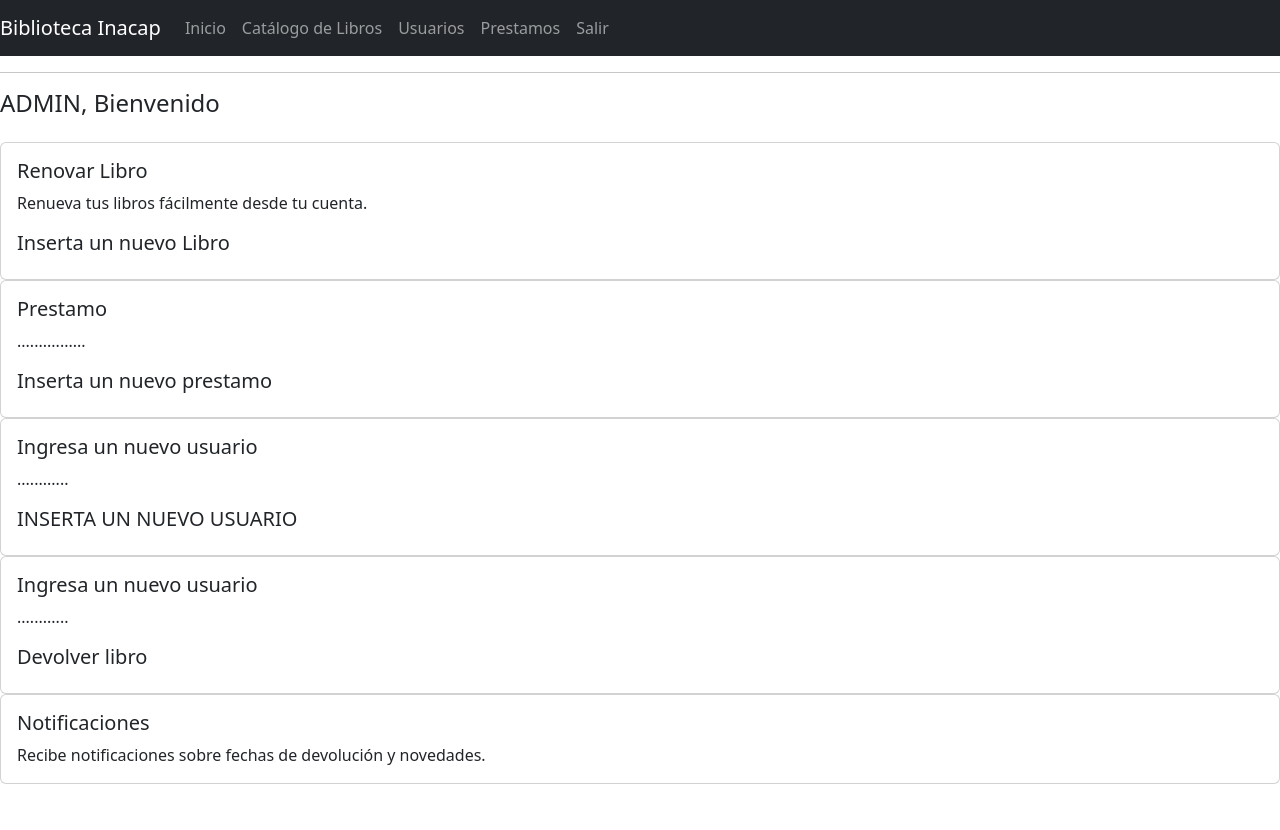
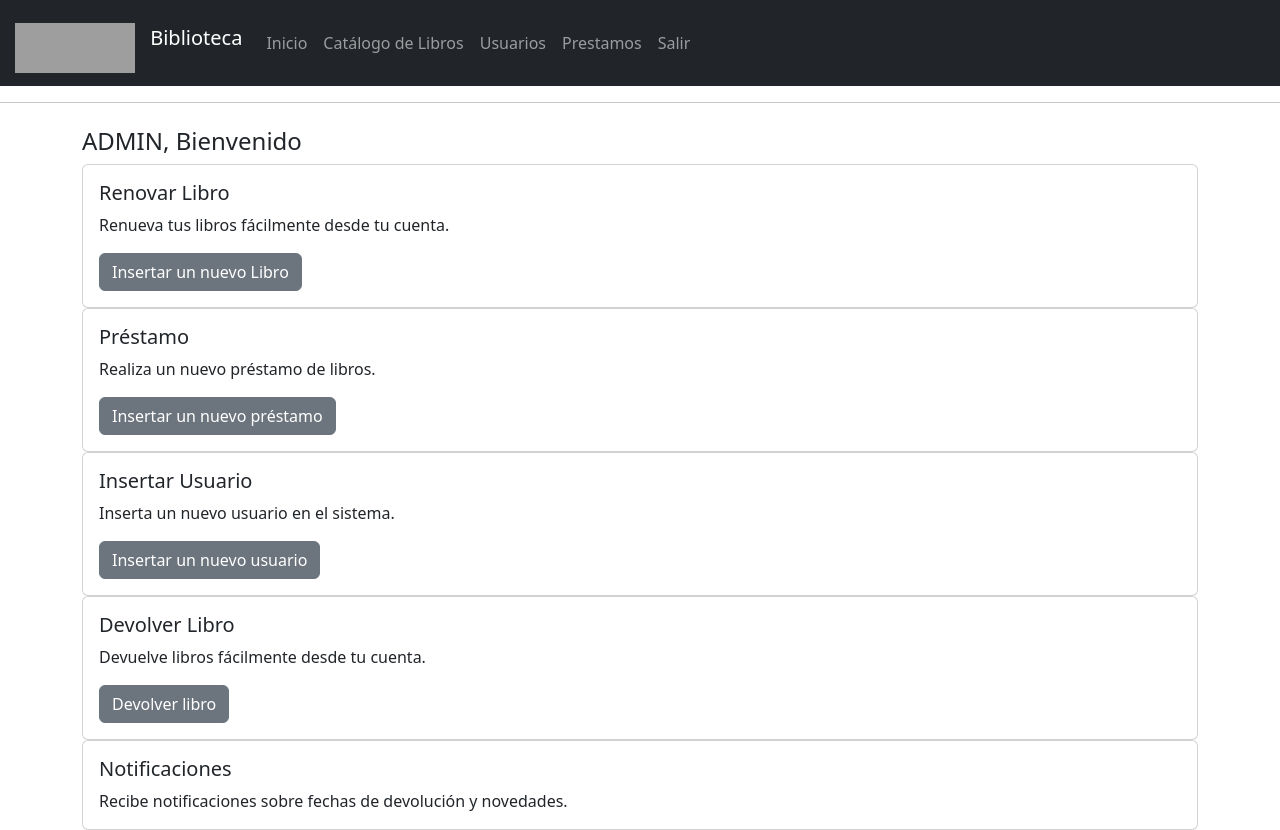
Before and after one commit to Arleen-Arellano/sistema_de_prestamo, a Django app: page / in a window 1280 px wide. Before the commit the page ends 784 px from the top, so only its background shows below. Run offline with Django 5.2, Linux system fonts and the light colour scheme; a user stored in the database is signed in; grey boxes are pictures that could not be loaded.

Commit message:
1.4 final
ahora funciona todo, agregado de diseño tambien

```diff
--- a/login/core/templates/core/base.html
+++ b/login/core/templates/core/base.html
@@ -1,15 +1,23 @@
 <!DOCTYPE html>
 <html lang="es">
+
 <head>
     <meta charset="UTF-8">
     <meta name="viewport" content="width=device-width, initial-scale=1.0">
     <title>Aplicacion</title>
-    <link href="https://cdn.jsdelivr.net/npm/bootstrap@5.3.2/dist/css/bootstrap.min.css" rel="stylesheet" integrity="sha384-T3c6CoIi6uLrA9TneNEoa7RxnatzjcDSCmG1MXxSR1GAsXEV/Dwwykc2MPK8M2HN" crossorigin="anonymous">
+    <link href="https://cdn.jsdelivr.net/npm/bootstrap@5.3.2/dist/css/bootstrap.min.css" rel="stylesheet"
+        integrity="sha384-T3c6CoIi6uLrA9TneNEoa7RxnatzjcDSCmG1MXxSR1GAsXEV/Dwwykc2MPK8M2HN" crossorigin="anonymous">
 </head>
+
 <body>
     <nav class="navbar navbar-expand-lg navbar-dark bg-dark">
-        <a class="navbar-brand" href="#">Biblioteca Inacap</a>
-        <button class="navbar-toggler" type="button" data-toggle="collapse" data-target="#navbarNav" aria-controls="navbarNav" aria-expanded="false" aria-label="Toggle navigation">
+        <a class="navbar-brand" href="#" style="padding-top: 15px;">
+            <img style="margin-left: 15px;" src="https://static.vgroup.cl/2022/02/WEB-VGROUP/IMG/logo-inacap-3.png" width="120" height="50"
+                class="d-inline-block align-top" alt="">
+            <span style="margin-left: 10px;"></span>Biblioteca
+        </a>
+        <button class="navbar-toggler" type="button" data-toggle="collapse" data-target="#navbarNav"
+            aria-controls="navbarNav" aria-expanded="false" aria-label="Toggle navigation">
             <span class="navbar-toggler-icon"></span>
         </button>
         <div class="collapse navbar-collapse" id="navbarNav">
@@ -39,4 +47,5 @@
 
     {% block content %}{% endblock %}
 </body>
+
 </html>
--- a/login/core/templates/core/home.html
+++ b/login/core/templates/core/home.html
@@ -1,51 +1,43 @@
-{%extends 'core/base.html'%}
-
+{% extends 'core/base.html' %}
 
 {% block content %}
 
 {% if request.user.is_authenticated %}
     <hr>
+    <div class="container mt-4 mr-4">
         <h4>
-        {{user.username | upper }}, Bienvenido
+            {{ user.username | upper }}, Bienvenido
         </h4>
-    <div class="card-deck mt-4">
+        <div class="card-deck">
             <div class="card">
                 <div class="card-body">
                     <h5 class="card-title">Renovar Libro</h5>
                     <p class="card-text">Renueva tus libros fácilmente desde tu cuenta.</p>
-                <h5>
-                  <a class="nav-link" href={% url 'insertarlibro' %}>Inserta un nuevo Libro</a>
-                </h5>
-          </div>
-
-        </div>
-        <div class="card">
-          <div class="card-body">
-            <h5 class="card-title">Prestamo</h5>
-            <p class="card-text">................</p>
-                <h5>
-                  <a class="nav-link" href={% url 'insertar_prestamo' %}>Inserta un nuevo prestamo</a>
-                </h5>
+                    <a class="btn btn-secondary" href={% url 'insertarlibro' %}>Insertar un nuevo Libro</a>
                 </div>
             </div>
 
             <div class="card">
                 <div class="card-body">
-            <h5 class="card-title">Ingresa un nuevo usuario</h5>
-            <p class="card-text">............</p>
-                <h5>
-                  <a class="nav-link" href={% url 'insertar_usuario' %}>INSERTA UN NUEVO USUARIO</a>
-                </h>
+                    <h5 class="card-title">Préstamo</h5>
+                    <p class="card-text">Realiza un nuevo préstamo de libros.</p>
+                    <a class="btn btn-secondary" href={% url 'insertar_prestamo' %}>Insertar un nuevo préstamo</a>
                 </div>
             </div>
 
             <div class="card">
                 <div class="card-body">
-              <h5 class="card-title">Ingresa un nuevo usuario</h5>
-              <p class="card-text">............</p>
-                  <h5>
-                    <a class="nav-link" href={% url 'devolver_libro' %}>Devolver libro</a>
-                  </h>
+                    <h5 class="card-title">Insertar Usuario</h5>
+                    <p class="card-text">Inserta un nuevo usuario en el sistema.</p>
+                    <a class="btn btn-secondary" href={% url 'insertar_usuario' %}>Insertar un nuevo usuario</a>
+                </div>
+            </div>
+
+            <div class="card">
+                <div class="card-body">
+                    <h5 class="card-title">Devolver Libro</h5>
+                    <p class="card-text">Devuelve libros fácilmente desde tu cuenta.</p>
+                    <a class="btn btn-secondary" href={% url 'devolver_libro' %}>Devolver libro</a>
                 </div>
             </div>
 
@@ -56,6 +48,7 @@
                 </div>
             </div>
         </div>
+    </div>
 {% endif %}
 
 {% endblock %}
--- a/login/core/templates/core/insertar_prestamo.html
+++ b/login/core/templates/core/insertar_prestamo.html
@@ -24,10 +24,6 @@
         <label for="fecha_de_prestamo">Fecha de Préstamo:</label>
         <input type="date" class="form-control" id="fecha_de_prestamo" name="fecha_de_prestamo" required style="width: 60%; margin-right: 20px;">
       </div>
-      <div class="form-group">
-        <label for="fecha_de_devolucion">Fecha de Devolución:</label>
-        <input type="date" class="form-control" id="fecha_de_devolucion" name="fecha_de_devolucion" required style="width: 60%; margin-right: 20px;">
-      </div>
       <div class="form-group" style="margin-top: 20px;">
         <button type="submit" class="btn btn-success" style="margin-top: 10px;">Insertar Préstamo</button>
       </div>
--- a/login/core/templates/core/products.html
+++ b/login/core/templates/core/products.html
@@ -1,6 +1,7 @@
 {% extends 'core/base.html' %}
 
 {% block content %}
+<div class="container mt-4">
     <h3>Catálogo de Libros</h3>
     <div class="table-responsive">
         <table class="table table-bordered table-hover">
@@ -26,4 +27,5 @@
             </tbody>
         </table>
     </div>
+</div>
 {% endblock %}
--- a/login/core/views.py
+++ b/login/core/views.py
@@ -8,7 +8,7 @@
 from django.utils import timezone
 from django.http import HttpResponse
 from datetime import timedelta
-from django.shortcuts import get_object_or_404
+from django.contrib import messages
 
 
 # Create your views here.
@@ -73,6 +73,7 @@
 def lista_usuarios(request):
     usuarios = Usuario.objects.all()
     return render(request, 'core/lista_usuarios.html', {'usuarios': usuarios})
+
 @login_required
 def insertar_prestamo(request):
     if request.method == 'POST':
@@ -139,17 +140,13 @@
         prestamo_id = request.POST.get('prestamo')
         try:
             prestamo = Prestamo.objects.get(id=prestamo_id)
-            if prestamo.fecha_devolucion is not None:
-                return HttpResponse('El préstamo seleccionado ya ha sido devuelto.')
 
-            fecha_devolucion = timezone.now()
+            prestamo.fecha_devolucion_real = timezone.now()
 
             # Calcular la multa si hay atraso
-            fecha_devuelta = prestamo.fecha_prestamo + timedelta(days=prestamo.dias_prestamo)
-            dias_atraso = max(0, (fecha_devolucion.date() - fecha_devuelta).days)
+            dias_atraso = max(0, (prestamo.fecha_devolucion_real.date() - prestamo.fecha_devolucion.date()).days)
             multa = dias_atraso * 1000  # Multa de $1000 por día de atraso
 
-            prestamo.fecha_devolucion = fecha_devolucion
             prestamo.multa_pagada = multa == 0
             prestamo.multa = multa
             prestamo.save()
@@ -157,9 +154,12 @@
             libro = prestamo.libro
             libro.prestado = False
             libro.save()
+            libro.refresh_from_db()  # Recarga el libro desde la base de datos
 
-            # Actualizar el estado del libro
-            return redirect('core/lista_prestamos')
+            if multa > 0:
+                return render(request, 'core/multa.html', {'multa': multa})
+
+            return redirect('lista_prestamos')
 
         except Prestamo.DoesNotExist:
             return HttpResponse('El préstamo seleccionado no existe.')
```
Also changed, not shown: login/core/models.py (+8 -1 lines), login/core/templates/core/buscar_prestamos.html (+10 -9 lines), login/core/templates/core/devolver_libro.html (+23 -16 lines), login/core/templates/core/lista_prestamos.html (+13 -3 lines), login/core/templates/core/multa.html (added, +9 -0 lines), login/core/migrations/0009_prestamo_fecha_devolucion_real.py (added), login/core/migrations/0010_alter_prestamo_fecha_prestamo.py (added), login/db.sqlite3. Lines whose indentation alone changed are shown as unchanged.
